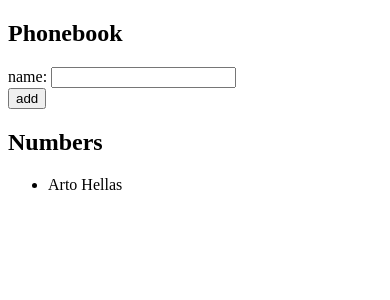
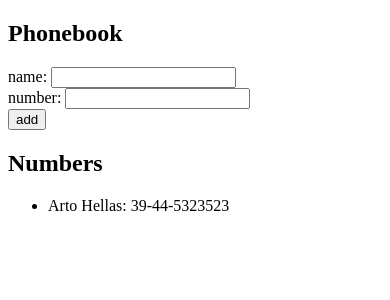
Before and after one commit to Saribeg/Full-Stack-Open, a React (Vite) app in the folder Part-2/phonebook/: page / in a window 390 px wide. Shown: the top 300 px of the page. Built offline with nearby package versions, Linux system fonts and the light colour scheme.

Commit message:
part-2/task-2.8: add: The Phonebook, step 3

```diff
--- a/Part-2/phonebook/src/App.jsx
+++ b/Part-2/phonebook/src/App.jsx
@@ -2,12 +2,17 @@ import { useState } from 'react'
 
 const App = () => {
   const [persons, setPersons] = useState([
-    { name: 'Arto Hellas' }
+    { name: 'Arto Hellas', phone: '39-44-5323523' }
   ])
   const [newName, setNewName] = useState('')
+  const [newPhone, setNewPhone] = useState('')
 
   const onNameChange = (event) => {
     setNewName(event.target.value)
+  }
+
+  const onPhoneChange = (event) => {
+    setNewPhone(event.target.value)
   }
 
   const addPerson = (event) => {
@@ -19,24 +24,21 @@ const App = () => {
       return
     }
 
-    setPersons(persons.concat({ name: newName }))
+    setPersons(persons.concat({ name: newName, phone: newPhone }))
   }
 
   return (
     <div>
       <h2>Phonebook</h2>
       <form onSubmit={addPerson}>
-        <div>
-          name: <input value={newName} onChange={onNameChange}/>
-        </div>
-        <div>
-          <button type="submit">add</button>
-        </div>
+        <div>name: <input value={newName} onChange={onNameChange}/></div>
+        <div>number: <input value={newPhone} onChange={onPhoneChange}/></div>
+        <div><button type="submit">add</button></div>
       </form>
       <h2>Numbers</h2>
       <ul>
         {persons.map(person =>
-          <li key={person.name}>{person.name}</li>
+          <li key={person.name}>{person.name}: {person.phone}</li>
         )}
       </ul>
     </div>
```
